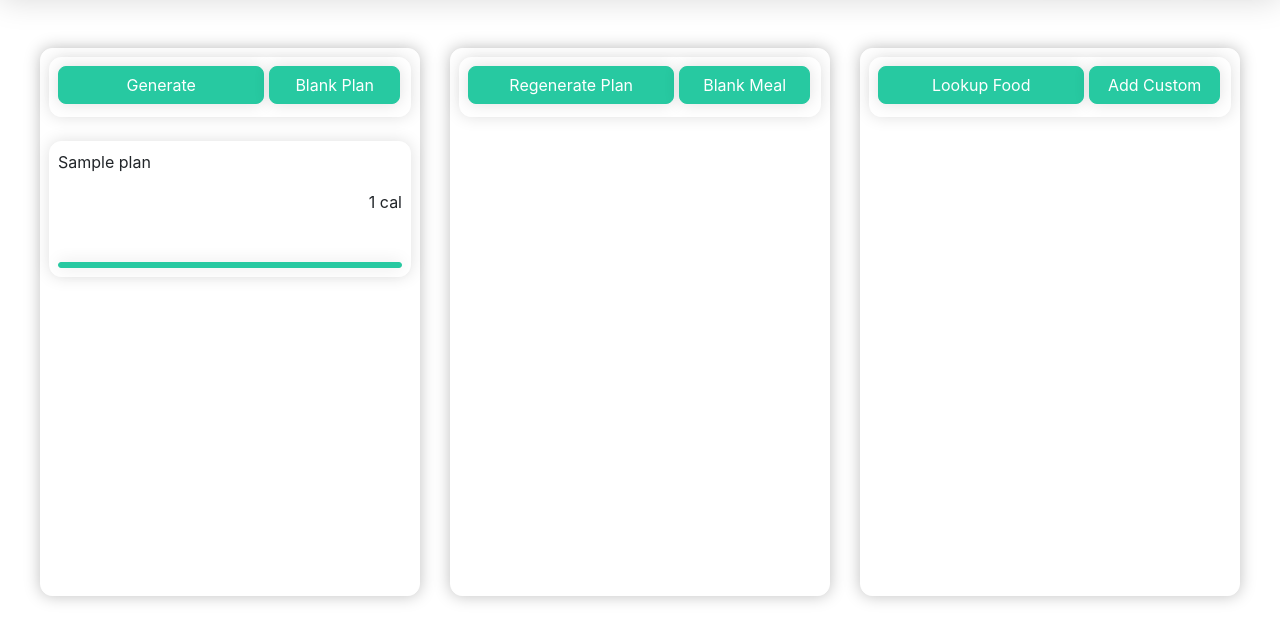
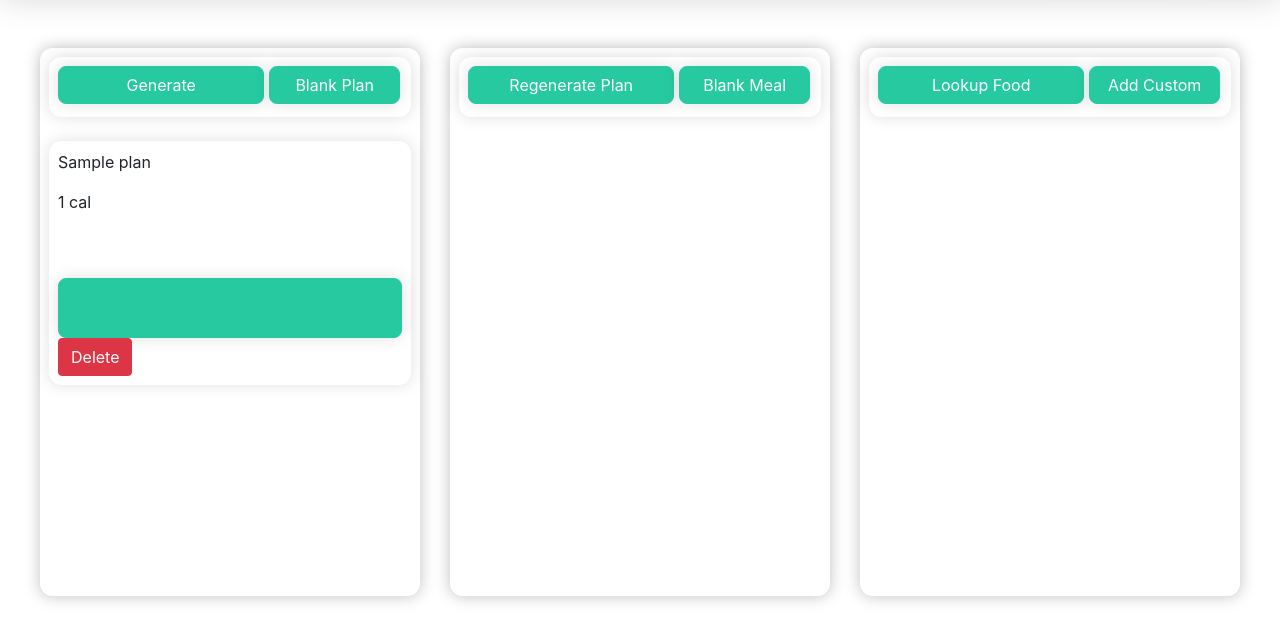
Before and after one commit to edwardpassagi/nutrition-app, a Flask app: page / in a window 1280 px wide. Shown: the part 60-696 px from the top of the page. Run offline with Flask 2, Linux system fonts and the light colour scheme; tables that the repository leaves empty hold one stand-in row (values such as "Sample post"); some libraries are stand-ins or nearby versions.

Commit message:
added functional and ugly buttons

```diff
--- a/static/styles/home.css
+++ b/static/styles/home.css
@@ -27,8 +27,9 @@
   min-height: 5vh;
 }
 .panel-btn{
-    padding: 0px;
-    min-height: 6px;
+    /* padding: 0px;
+    min-height: 6px; */
+    min-height: 60px;
     min-width: 100%;
     margin-top: calc(6vh);
 }
@@ -60,6 +61,6 @@
     box-shadow: 0 0 32px rgba(0,0,0,0.15);
 }
 .calories{
-    text-align: right;
-    margin-bottom: 0px;
+    text-align: left;
+    /* padding-top: 0px; */
 }
--- a/templates/home.html
+++ b/templates/home.html
@@ -43,6 +43,7 @@
                         <div class="collapse" id="generateCollapse">
                             <div class="card card-body panel-item" style="min-height:7.5vh;">
                                 <p>Plan Preferences</p>
+<!-- TODO: change the action -->
                                 <form method="post" action="/TODO">
                                     <div class="form-group input-group">
                                         <div class="input-group-prepend">
@@ -54,8 +55,9 @@
                                         <div class="input-group-prepend">
                                             <span class="input-group-text" id="basic-addon1">Number of Meals</span>
                                         </div>
-                                            <input class="form-control" name="numMeals" value="" type="number" placeholder = "3 meals" autocomplete="off" required>
+                                        <input class="form-control" name="planNumMeals" value="" type="number" placeholder = "3 meals" autocomplete="off" required>
                                     </div>
+<!-- TODO: The submit should add a plan with the provided name -->
                                     <input class="form-control btn btn-primary" type="submit" value="Submit">
                                 </form>
                             </div>
@@ -68,7 +70,9 @@
                                 <div class="card-body" style="padding:0px">
                                     <p>{{plan['plan_name']}}</p>
                                     <p class="calories">{{plan['plan_calories']}} cal</p>
-                                    <a href="/details/planid:{{plan['plan_id']}}" class="btn panel-btn btn-primary stretched-link"></a>
+                                    <a href="/details/planid:{{plan['plan_id']}}" class="btn panel-btn btn-primary"></a>
+<!-- TODO: THIS SHOULD DELETE A PLAN!!!! -->
+                                    <td><a href="/TODO" class="btn btn-danger">Delete</a></td>
                                 </div>
                             </div>
                             <br>
@@ -83,17 +87,38 @@
                             <div class="card-body" style="padding:0px">
                                 <a class="btn btn-primary" href="login.html" role="button"
                                 style="width: 60%;">Regenerate Plan</a>
-                                <a class="btn btn-primary" href="login.html" role="button"
-                                style="width: calc(40% - 6px);">Blank Meal</a>
+                                <button class="btn btn-primary" type="button"
+                                data-toggle="collapse" data-target="#addBlankMealCollapse"
+                                aria-expanded="false" aria-controls="addBlankMealCollapse"
+                                style="width: calc(40% - 6px);">Blank Meal</button>
                             </div>
                         </div>
                         <br>
+                        <div class="collapse" id="addBlankMealCollapse">
+                            <div class="card card-body panel-item" style="min-height:7.5vh;">
+<!-- TODO: change the action -->
+                                <form method="post" action="/TODO">
+                                    <div class="form-group input-group">
+                                        <div class="input-group-prepend">
+                                            <span class="input-group-text" id="basic-addon1">Meal Name</span>
+                                        </div>
+                                        <input class="form-control" name="mealName" value="" type="text" autocomplete="off" required>
+                                    </div>
+<!-- TODO: The submit should add a meal with the provided name -->
+<!-- DON'T FORGET! the meal must be attached to the current plan (somehow?) -->
+                                    <input class="form-control btn btn-primary" type="submit" value="Add Meal">
+                                </form>
+                            </div>
+                            <br>
+                        </div>
                     {% for meal in meals %}
                         <!--This container holds all the meals-->
                         <div class="card panel-item">
                             <p>{{meal['meal_name']}}</p>
                             <p class="calories">{{meal['meal_calories']}}</p>
-                            <a href="/details/planid:{{planID}}/mealid:{{meal['meal_id']}}" class="btn panel-btn btn-primary stretched-link"></a>
+                            <a href="/details/planid:{{planID}}/mealid:{{meal['meal_id']}}" class="btn panel-btn btn-primary"></a>
+<!-- TODO: THIS SHOULD DELETE A MEAL!!!! -->
+                            <td><a href="/TODO" class="btn btn-danger">Delete</a></td>
                         </div>
                         <br>
                     {% endfor %}
@@ -105,11 +130,36 @@
                             <div class="card-body" style="padding:0px">
                                 <a class="btn btn-primary" href="login.html" role="button"
                                 style="width: 60%;">Lookup Food</a>
-                                <a class="btn btn-primary" href="login.html" role="button"
-                                style="width: calc(40% - 6px);">Add Custom</a>
+                                <button class="btn btn-primary" type="button"
+                                data-toggle="collapse" data-target="#addCustomFoodCollapse"
+                                aria-expanded="false" aria-controls="addCustomFoodCollapse"
+                                style="width: calc(40% - 6px);">Add Custom</button>
                             </div>
                         </div>
                         <br>
+                        <div class="collapse" id="addCustomFoodCollapse">
+                            <div class="card card-body panel-item" style="min-height:7.5vh;">
+<!-- TODO: change the action -->
+                                <form method="post" action="/TODO">
+                                    <div class="form-group input-group">
+                                        <div class="input-group-prepend">
+                                            <span class="input-group-text" id="basic-addon1">Meal Name</span>
+                                        </div>
+                                        <input class="form-control" name="foodName" value="" type="text" autocomplete="off" required>
+                                    </div>
+                                    <div class="form-group input-group">
+                                        <div class="input-group-prepend">
+                                            <span class="input-group-text" id="basic-addon1">Calories</span>
+                                        </div>
+                                        <input class="form-control" name="foodCalories" value="" type="number" autocomplete="off" required>
+                                    </div>
+<!-- TODO: The submit should add a food with the provided name -->
+<!-- DON'T FORGET! the food must be attached to the current meal (somehow?) -->
+                                    <input class="form-control btn btn-primary" type="submit" value="Add Custom Food">
+                                </form>
+                            </div>
+                            <br>
+                        </div>
                         {% for food in foods %}
                         <tr>
 <!--This container holds all the foods-->
```
Lines whose indentation alone changed are shown as unchanged.
